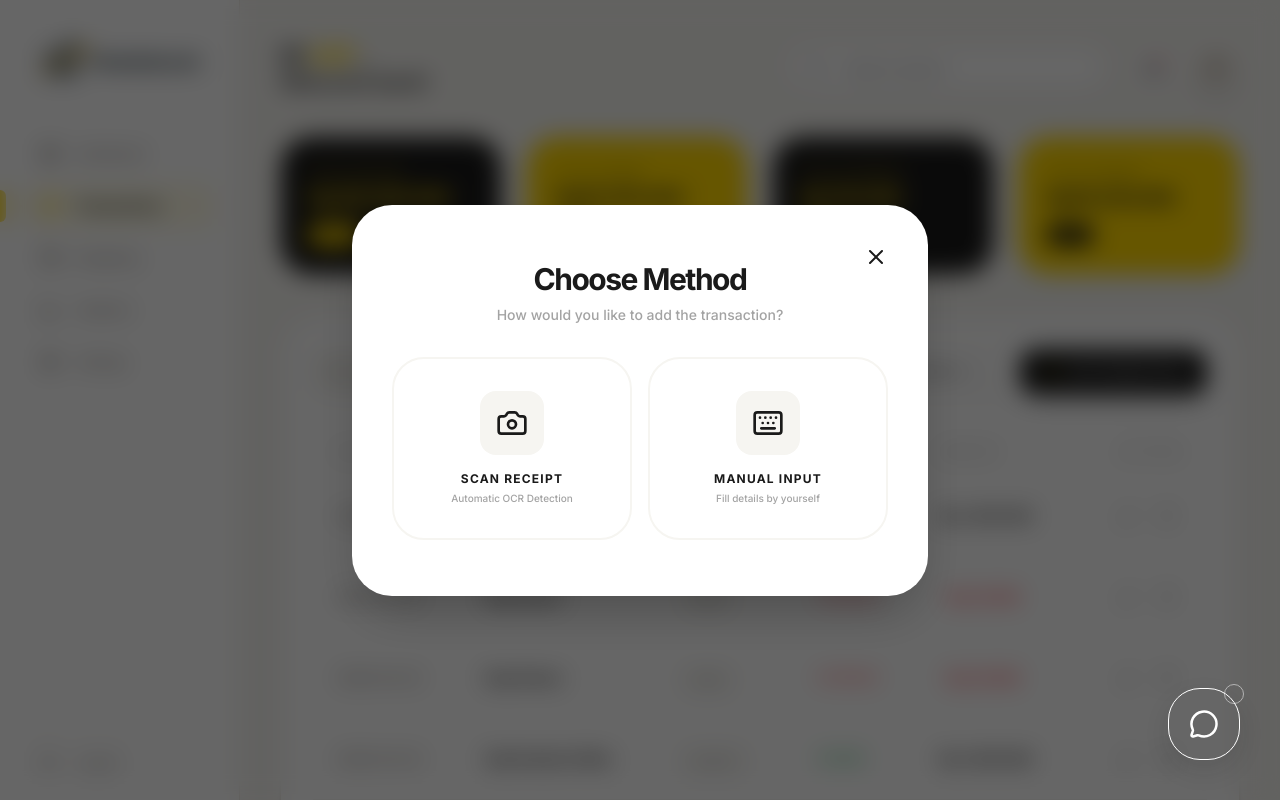
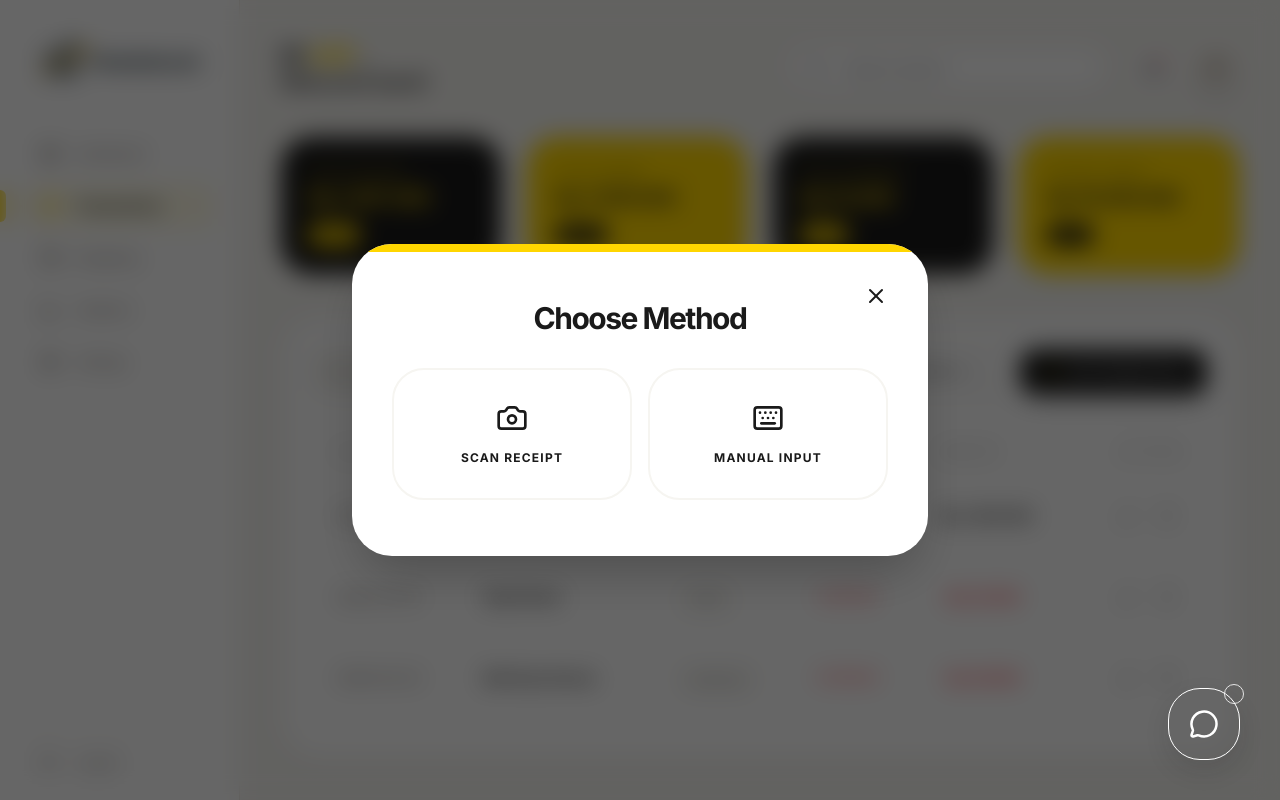
Before and after one commit to inyshvrn/finansialin-v2, a Next.js app: page /transactions in a window 1280 px wide. Both pictures are taken after a click on the button "ADD TRANSACTION". Shown: the top 800 px of the page. Built offline with nearby package versions, Linux system fonts and the light colour scheme.

Commit message:
ux transactions

```diff
--- a/src/app/(main)/transactions/page.jsx
+++ b/src/app/(main)/transactions/page.jsx
@@ -4,33 +4,67 @@ import Header from "../../components/header";
 import {
   Plus, Filter, Search, ChevronDown, Edit3, Trash2,
   X, Calendar, ArrowUpRight, ArrowDownLeft, Camera, Keyboard,
-  Image as ImageIcon
+  Image as ImageIcon, AlertCircle
 } from "lucide-react";
 
 export default function TransactionsPage() {
+  // --- STATES UTAMA ---
   const [searchTerm, setSearchTerm] = useState("");
   const [filterType, setFilterType] = useState("All");
   const [showFilterDropdown, setShowFilterDropdown] = useState(false);
   const [currentPage, setCurrentPage] = useState(1);
   const [isModalOpen, setIsModalOpen] = useState(false);
-  const [addMethod, setAddMethod] = useState(null); // 'scan' or 'manual'
+  const [addMethod, setAddMethod] = useState(null);
+  const [selectedMonth, setSelectedMonth] = useState("2026-04");
+  const monthInputRef = useRef(null);
 
-  const [selectedMonth, setSelectedMonth] = useState("2026-04");
-  const monthInputRef = useRef(null); // Untuk memicu kalender
+  // --- CRUD STATES ---
+  const [transactions, setTransactions] = useState([
+    { id: 1, date: "2026-04-26", desc: "Gaji Handai Coffee", cat: "Salary", type: "Income", amount: 2000000 },
+    { id: 2, date: "2026-04-25", desc: "Kopi Kalcer", cat: "Food", type: "Expenses", amount: 25000 },
+    { id: 3, date: "2026-04-24", desc: "Beli Susu Kurma", cat: "Supplies", type: "Expenses", amount: 28000 },
+  ]);
+  const [editingTrx, setEditingTrx] = useState(null);
+  const [itemToDelete, setItemToDelete] = useState(null); // State baru untuk modal delete
+  const [formData, setFormData] = useState({ desc: "", type: "Income", amount: "", cat: "", date: "2026-04-26" });
 
   const itemsPerPage = 25;
 
-  // --- DATA DUMMY (Sama seperti sebelumnya) ---
-  const initialData = Array.from({ length: 30 }, (_, i) => ({
-    id: i + 1,
-    date: `2026-04-${(i % 28) + 1 < 10 ? '0' + ((i % 28) + 1) : (i % 28) + 1}`,
-    desc: i % 3 === 0 ? "Gaji Handai Coffee" : "Kopi Kalcer",
-    cat: i % 3 === 0 ? "Salary" : "Food",
-    type: i % 3 === 0 ? "Income" : "Expenses",
-    amount: i % 3 === 0 ? "Rp 2.000.000" : "-Rp 25.000"
-  }));
-  const [transactions] = useState(initialData);
+  // --- LOGIC CRUD ---
+  const handleSave = (e) => {
+    e.preventDefault();
+    if (editingTrx) {
+      setTransactions(transactions.map(t => t.id === editingTrx.id ? { ...formData, id: t.id, amount: Number(formData.amount) } : t));
+    } else {
+      const newTrx = { ...formData, id: Date.now(), amount: Number(formData.amount) };
+      setTransactions([newTrx, ...transactions]);
+    }
+    closeModal();
+  };
 
+  // Fungsi delete yang dipanggil setelah konfirmasi di modal
+  const confirmDelete = () => {
+    if (itemToDelete) {
+      setTransactions(transactions.filter(t => t.id !== itemToDelete.id));
+      setItemToDelete(null);
+    }
+  };
+
+  const openEditModal = (trx) => {
+    setEditingTrx(trx);
+    setFormData({ ...trx });
+    setAddMethod('manual');
+    setIsModalOpen(true);
+  };
+
+  const closeModal = () => {
+    setIsModalOpen(false);
+    setEditingTrx(null);
+    setAddMethod(null);
+    setFormData({ desc: "", type: "Income", amount: "", cat: "", date: "2026-04-26" });
+  };
+
+  // --- LOGIC FILTER ---
   const filteredTransactions = useMemo(() => {
     return transactions.filter((trx) => {
       const matchSearch = trx.desc.toLowerCase().includes(searchTerm.toLowerCase());
@@ -42,19 +76,33 @@ export default function TransactionsPage() {
 
   const totalPages = Math.ceil(filteredTransactions.length / itemsPerPage);
   const displayedTransactions = filteredTransactions.slice((currentPage - 1) * itemsPerPage, currentPage * itemsPerPage);
+  const pageNumbers = Array.from({ length: totalPages }, (_, i) => i + 1);
 
   return (
-    <div className="space-y-10 animate-in fade-in duration-500 pb-20 font-sans">
+    <div className="space-y-10 animate-in fade-in duration-500 pb-20 font-sans text-[#1A1A1A]">
       <Header name="ABP" />
 
       {/* Summary Cards */}
-      <section className="grid grid-cols-1 md:grid-cols-2 lg:grid-cols-4 gap-6">
-        <SummaryCard label="Total Balance" amount="Rp200.000.000" trend="+15%" color="bg-[#1A1A1A]" textColor="text-[#FFD600]" />
-        <SummaryCard label="Total Income" amount="Rp60.000.000" trend="+30%" color="bg-[#FFD600]" textColor="text-[#1A1A1A]" />
-        <SummaryCard label="Total Expenses" amount="Rp750.000" trend="-11%" color="bg-[#1A1A1A]" textColor="text-[#FFD600]" />
-        <SummaryCard label="Total Savings" amount="Rp59.250.000" trend="+5%" color="bg-[#FFD600]" textColor="text-[#1A1A1A]" />
+      <section className="grid grid-cols-1 md:grid-cols-2 lg:grid-cols-4 gap-6 text-[#1A1A1A]">
+        <SummaryCard
+          label="Total Balance"
+          amount={`Rp ${(transactions.reduce((acc, curr) => curr.type === "Income" ? acc + curr.amount : acc - curr.amount, 0)).toLocaleString('id-ID')}`}
+          trend="+15%" color="bg-[#1A1A1A]" textColor="text-[#FFD600]"
+        />
+        <SummaryCard
+          label="Total Income"
+          amount={`Rp ${(transactions.filter(t => t.type === "Income").reduce((acc, curr) => acc + curr.amount, 0)).toLocaleString('id-ID')}`}
+          trend="+30%" color="bg-[#FFD600]" textColor="text-[#1A1A1A]"
+        />
+        <SummaryCard
+          label="Total Expenses"
+          amount={`Rp ${(transactions.filter(t => t.type === "Expenses").reduce((acc, curr) => acc + curr.amount, 0)).toLocaleString('id-ID')}`}
+          trend="-11%" color="bg-[#1A1A1A]" textColor="text-[#FFD600]"
+        />
+        <SummaryCard label="Savings Target" amount="Rp 50.000.000" trend="+5%" color="bg-[#FFD600]" textColor="text-[#1A1A1A]" />
       </section>
 
+      {/* Filter & Action Row */}
       <section className="bg-white p-8 rounded-[40px] border border-[#E8E2D9] shadow-sm space-y-8">
         <div className="flex flex-col lg:flex-row justify-between items-center gap-6">
           <div className="relative w-full lg:w-96">
@@ -62,14 +110,12 @@ export default function TransactionsPage() {
             <input
               type="text"
               placeholder="Search description..."
-              value={searchTerm}
               onChange={(e) => {setSearchTerm(e.target.value); setCurrentPage(1);}}
               className="w-full h-12 bg-[#F6F5F1] rounded-2xl pl-12 pr-4 border-none focus:ring-2 focus:ring-[#FFD600] text-sm font-medium"
             />
           </div>
 
           <div className="flex flex-wrap items-center gap-3 w-full lg:w-auto">
-            {/* Filter Dropdown */}
             <div className="relative">
               <button
                 onClick={() => setShowFilterDropdown(!showFilterDropdown)}
@@ -93,27 +139,16 @@ export default function TransactionsPage() {
               )}
             </div>
 
-            {/* Kalender Button (Fixed Click) */}
             <div className="relative">
-              <input
-                type="month"
-                ref={monthInputRef}
-                value={selectedMonth}
-                onChange={(e) => {setSelectedMonth(e.target.value); setCurrentPage(1);}}
-                className="absolute inset-0 w-0 h-0 opacity-0"
-              />
-              <button
-                onClick={() => monthInputRef.current?.showPicker()}
-                className="flex items-center gap-2 px-6 py-3.5 bg-white border border-[#E8E2D9] rounded-2xl text-[10px] font-black uppercase tracking-widest hover:bg-[#F6F5F1] transition shadow-sm"
-              >
-                <Calendar size={14} className="text-[#FFD600]" />
-                {selectedMonth} <ChevronDown size={14} />
+              <input type="month" ref={monthInputRef} value={selectedMonth} onChange={(e) => {setSelectedMonth(e.target.value); setCurrentPage(1);}} className="absolute inset-0 w-0 h-0 opacity-0" />
+              <button onClick={() => monthInputRef.current?.showPicker()} className="flex items-center gap-2 px-6 py-3.5 bg-white border border-[#E8E2D9] rounded-2xl text-[10px] font-black uppercase tracking-widest hover:bg-[#F6F5F1] transition shadow-sm">
+                <Calendar size={14} className="text-[#FFD600]" /> {selectedMonth} <ChevronDown size={14} />
               </button>
             </div>
 
             <button
               onClick={() => {setIsModalOpen(true); setAddMethod(null);}}
-              className="group flex items-center gap-2 px-6 py-3.5 bg-[#1A1A1A] text-white rounded-2xl text-[10px] font-black uppercase tracking-widest transition-all hover:bg-[#FFD600] hover:text-[#1A1A1A] hover:scale-105 shadow-lg"
+              className="group flex items-center gap-2 px-6 py-3.5 bg-[#1A1A1A] text-white rounded-2xl text-[10px] font-black uppercase tracking-widest transition-all hover:bg-[#FFD600] hover:text-[#1A1A1A] shadow-lg"
             >
               <Plus size={18} className="text-[#FFD600] group-hover:text-[#1A1A1A]" />
               Add Transaction
@@ -121,8 +156,8 @@ export default function TransactionsPage() {
           </div>
         </div>
 
-        {/* Table Content (Sama seperti sebelumnya) */}
-        <div className="overflow-x-auto">
+        {/* --- TABLE CONTENT --- */}
+        <div className="overflow-x-auto min-h-[300px]">
           <table className="w-full text-left">
             <thead>
               <tr className="text-[10px] font-black uppercase tracking-[0.25em] text-[#A3A3A3] border-b border-[#F6F5F1]">
@@ -135,106 +170,133 @@ export default function TransactionsPage() {
               </tr>
             </thead>
             <tbody className="divide-y divide-[#F6F5F1]">
-              {displayedTransactions.map((trx) => (
+              {displayedTransactions.length > 0 ? displayedTransactions.map((trx) => (
                 <tr key={trx.id} className="hover:bg-[#FDFCFB] transition group">
                   <td className="px-6 py-6 text-sm font-medium text-[#7A746E]">{trx.date}</td>
-                  <td className="px-6 py-6 text-sm font-bold text-[#1A1A1A]">{trx.desc}</td>
+                  <td className="px-6 py-6 text-sm font-bold">{trx.desc}</td>
                   <td className="px-6 py-6"><span className="bg-[#F6F5F1] px-3 py-1.5 rounded-lg text-[10px] font-bold uppercase tracking-wider text-[#A3A3A3]">{trx.cat}</span></td>
-                  <td className="px-6 py-6 text-[10px] font-black uppercase tracking-widest">
-                    <span className={trx.type === "Expenses" ? "text-red-500" : "text-green-600"}>{trx.type}</span>
+                  <td className={`px-6 py-6 text-[10px] font-black uppercase tracking-widest ${trx.type === "Expenses" ? "text-red-500" : "text-green-600"}`}>{trx.type}</td>
+                  <td className={`px-6 py-6 text-sm font-black tabular-nums ${trx.type === "Expenses" ? "text-red-500" : "text-[#1A1A1A]"}`}>
+                    {trx.type === "Expenses" ? "-" : ""}Rp {trx.amount.toLocaleString('id-ID')}
                   </td>
-                  <td className={`px-6 py-6 text-sm font-black tabular-nums ${trx.type === "Expenses" ? "text-red-500" : "text-[#1A1A1A]"}`}>{trx.amount}</td>
                   <td className="px-6 py-6 text-right space-x-2">
-                    <button className="p-2 hover:bg-[#FFD600] rounded-xl transition text-[#A3A3A3] hover:text-[#1A1A1A]"><Edit3 size={16} /></button>
-                    <button className="p-2 hover:bg-red-500 rounded-xl transition text-[#A3A3A3] hover:text-white"><Trash2 size={16} /></button>
+                    <button onClick={() => openEditModal(trx)} className="p-2 hover:bg-[#FFD600] rounded-xl transition text-[#A3A3A3] hover:text-[#1A1A1A]"><Edit3 size={16} /></button>
+                    <button onClick={() => setItemToDelete(trx)} className="p-2 hover:bg-red-500 rounded-xl transition text-[#A3A3A3] hover:text-white"><Trash2 size={16} /></button>
                   </td>
                 </tr>
-              ))}
+              )) : (
+                <tr><td colSpan="6" className="py-20 text-center text-[#A3A3A3] italic">No data found...</td></tr>
+              )}
             </tbody>
           </table>
         </div>
+
+        {/* --- PAGINATION --- */}
+        {totalPages > 1 && (
+          <div className="flex justify-between items-center pt-8 border-t border-[#F6F5F1]">
+            <p className="text-[10px] font-black text-[#A3A3A3] uppercase tracking-widest">{filteredTransactions.length} Results</p>
+            <div className="flex gap-2">
+              {pageNumbers.map(num => (
+                <button
+                  key={num}
+                  onClick={() => setCurrentPage(num)}
+                  className={`w-10 h-10 rounded-xl text-[10px] font-black transition-all ${currentPage === num ? "bg-[#1A1A1A] text-[#FFD600] scale-110" : "bg-white text-[#A3A3A3] border border-[#E8E2D9] hover:bg-[#F6F5F1]"}`}
+                >
+                  {num}
+                </button>
+              ))}
+            </div>
+          </div>
+        )}
       </section>
 
-      {/* --- MODAL ADD TRANSACTION DENGAN PILIHAN --- */}
+      {/* --- MODAL ADD/EDIT --- */}
       {isModalOpen && (
         <div className="fixed inset-0 z-50 flex items-center justify-center bg-black/60 backdrop-blur-md p-6 animate-in fade-in duration-300">
-          <div className="bg-white w-full max-w-xl rounded-[40px] p-10 shadow-2xl relative animate-in zoom-in-95">
-            <button onClick={() => setIsModalOpen(false)} className="absolute top-8 right-8 p-2 hover:bg-gray-100 rounded-full transition-colors"><X size={24}/></button>
-
+          <div className="bg-white w-full max-w-xl rounded-[40px] p-10 shadow-2xl relative animate-in zoom-in-95 overflow-hidden">
+            <div className="absolute top-0 left-0 w-full h-2 bg-[#FFD600]"></div>
+            <button onClick={closeModal} className="absolute top-8 right-8 p-2 hover:bg-gray-100 rounded-full"><X size={24}/></button>
             {!addMethod ? (
-              <div className="space-y-8 py-4 text-[#1A1A1A]">
-                <div className="text-center space-y-2">
-                  <h2 className="text-3xl font-black tracking-tighter">Choose Method</h2>
-                  <p className="text-sm font-medium text-[#A3A3A3]">How would you like to add the transaction?</p>
-                </div>
-                <div className="grid grid-cols-1 md:grid-cols-2 gap-4">
-                  <button
-                    onClick={() => setAddMethod('scan')}
-                    className="p-8 border-2 border-[#F6F5F1] hover:border-[#FFD600] rounded-[32px] transition-all flex flex-col items-center gap-4 group"
-                  >
-                    <div className="w-16 h-16 bg-[#F6F5F1] group-hover:bg-[#FFD600] rounded-2xl flex items-center justify-center transition-colors">
-                      <Camera size={32} className="text-[#1A1A1A]" />
-                    </div>
-                    <div className="text-center">
-                      <p className="font-black uppercase tracking-widest text-xs">Scan Receipt</p>
-                      <p className="text-[10px] font-medium text-[#A3A3A3] mt-1">Automatic OCR Detection</p>
-                    </div>
+              <div className="space-y-8 py-4">
+                <h2 className="text-3xl font-black tracking-tighter text-center">Choose Method</h2>
+                <div className="grid grid-cols-2 gap-4">
+                  <button onClick={() => setAddMethod('scan')} className="p-8 border-2 border-[#F6F5F1] hover:border-[#FFD600] rounded-[32px] transition-all flex flex-col items-center gap-4 group">
+                    <Camera size={32} className="group-hover:text-[#FFD600]" /><p className="font-black uppercase tracking-widest text-xs">Scan Receipt</p>
                   </button>
-                  <button
-                    onClick={() => setAddMethod('manual')}
-                    className="p-8 border-2 border-[#F6F5F1] hover:border-[#FFD600] rounded-[32px] transition-all flex flex-col items-center gap-4 group"
-                  >
-                    <div className="w-16 h-16 bg-[#F6F5F1] group-hover:bg-[#FFD600] rounded-2xl flex items-center justify-center transition-colors">
-                      <Keyboard size={32} className="text-[#1A1A1A]" />
-                    </div>
-                    <div className="text-center">
-                      <p className="font-black uppercase tracking-widest text-xs">Manual Input</p>
-                      <p className="text-[10px] font-medium text-[#A3A3A3] mt-1">Fill details by yourself</p>
-                    </div>
+                  <button onClick={() => setAddMethod('manual')} className="p-8 border-2 border-[#F6F5F1] hover:border-[#FFD600] rounded-[32px] transition-all flex flex-col items-center gap-4 group">
+                    <Keyboard size={32} className="group-hover:text-[#FFD600]" /><p className="font-black uppercase tracking-widest text-xs">Manual Input</p>
                   </button>
                 </div>
               </div>
-            ) : addMethod === 'manual' ? (
-              <div className="animate-in slide-in-from-right-4 duration-300">
-                <button onClick={() => setAddMethod(null)} className="text-[10px] font-black uppercase tracking-widest text-[#FFD600] mb-4 hover:underline">← Back to selection</button>
-                <h2 className="text-2xl font-black mb-6 tracking-tighter text-[#1A1A1A]">Manual Transaction</h2>
-                <form className="grid grid-cols-2 gap-4">
+            ) : (
+              <div className="animate-in slide-in-from-right-4">
+                <button onClick={() => setAddMethod(null)} className="text-[10px] font-black uppercase tracking-widest text-[#FFD600] mb-4 hover:underline">← Back</button>
+                <h2 className="text-2xl font-black mb-6 tracking-tighter">{editingTrx ? "Edit" : "New"} Transaction</h2>
+                <form onSubmit={handleSave} className="grid grid-cols-2 gap-4">
                   <div className="col-span-2 space-y-1.5">
-                    <label className="text-[10px] font-black uppercase tracking-widest text-[#A3A3A3] ml-1">Description</label>
-                    <input type="text" placeholder="Gaji Handai Coffee" className="w-full h-12 bg-[#F6F5F1] rounded-2xl px-5 text-sm font-semibold outline-none focus:ring-2 focus:ring-[#FFD600]" />
+                    <label className="text-[10px] font-black uppercase tracking-widest text-[#A3A3A3]">Description</label>
+                    <input required value={formData.desc} onChange={(e) => setFormData({...formData, desc: e.target.value})} type="text" className="w-full h-12 bg-[#F6F5F1] rounded-2xl px-5 text-sm font-semibold outline-none focus:ring-2 focus:ring-[#FFD600]" />
                   </div>
                   <div className="space-y-1.5">
-                    <label className="text-[10px] font-black uppercase tracking-widest text-[#A3A3A3] ml-1">Type</label>
-                    <select className="w-full h-12 bg-[#F6F5F1] rounded-2xl px-4 text-sm font-semibold outline-none">
-                      <option>Income</option>
-                      <option>Expenses</option>
-                    </select>
+                    <label className="text-[10px] font-black uppercase tracking-widest text-[#A3A3A3]">Type</label>
+                    <select value={formData.type} onChange={(e) => setFormData({...formData, type: e.target.value})} className="w-full h-12 bg-[#F6F5F1] rounded-2xl px-4 text-sm font-semibold outline-none"><option value="Income">Income</option><option value="Expenses">Expenses</option></select>
                   </div>
                   <div className="space-y-1.5">
-                    <label className="text-[10px] font-black uppercase tracking-widest text-[#A3A3A3] ml-1">Amount</label>
-                    <input type="number" placeholder="Rp" className="w-full h-12 bg-[#F6F5F1] rounded-2xl px-5 text-sm font-semibold outline-none focus:ring-2 focus:ring-[#FFD600]" />
+                    <label className="text-[10px] font-black uppercase tracking-widest text-[#A3A3A3]">Amount (Rp)</label>
+                    <input required value={formData.amount} onChange={(e) => setFormData({...formData, amount: e.target.value})} type="number" className="w-full h-12 bg-[#F6F5F1] rounded-2xl px-5 text-sm font-semibold outline-none" />
                   </div>
                   <div className="space-y-1.5">
-                    <label className="text-[10px] font-black uppercase tracking-widest text-[#A3A3A3] ml-1">Category</label>
-                    <input type="text" placeholder="Salary, Food, etc" className="w-full h-12 bg-[#F6F5F1] rounded-2xl px-5 text-sm font-semibold outline-none focus:ring-2 focus:ring-[#FFD600]" />
+                    <label className="text-[10px] font-black uppercase tracking-widest text-[#A3A3A3]">Category</label>
+                    <input required value={formData.cat} onChange={(e) => setFormData({...formData, cat: e.target.value})} type="text" className="w-full h-12 bg-[#F6F5F1] rounded-2xl px-5 text-sm font-semibold outline-none" />
                   </div>
                   <div className="space-y-1.5">
-                    <label className="text-[10px] font-black uppercase tracking-widest text-[#A3A3A3] ml-1">Date</label>
-                    <input type="date" className="w-full h-12 bg-[#F6F5F1] rounded-2xl px-5 text-sm font-semibold outline-none focus:ring-2 focus:ring-[#FFD600]" />
+                    <label className="text-[10px] font-black uppercase tracking-widest text-[#A3A3A3]">Date</label>
+                    <input required value={formData.date} onChange={(e) => setFormData({...formData, date: e.target.value})} type="date" className="w-full h-12 bg-[#F6F5F1] rounded-2xl px-5 text-sm font-semibold outline-none" />
                   </div>
-                  <button className="col-span-2 py-4 bg-[#1A1A1A] text-[#FFD600] font-black uppercase tracking-[0.2em] rounded-2xl shadow-xl mt-4 hover:bg-black transition-all">Save Transaction</button>
+                  <button type="submit" className="col-span-2 py-4 bg-[#1A1A1A] text-[#FFD600] font-black uppercase tracking-[0.2em] rounded-2xl shadow-xl mt-4 hover:bg-black transition-all">
+                    {editingTrx ? "Update" : "Save"} Transaction
+                  </button>
                 </form>
               </div>
-            ) : (
-              <div className="animate-in slide-in-from-right-4 duration-300 text-center space-y-6 py-6">
-                 <button onClick={() => setAddMethod(null)} className="absolute top-8 left-8 text-[10px] font-black uppercase tracking-widest text-[#FFD600] hover:underline">← Back</button>
-                 <div className="w-full h-64 border-2 border-dashed border-[#E8E2D9] rounded-[32px] flex flex-col items-center justify-center gap-4 bg-[#FDFCFB] group hover:border-[#FFD600] cursor-pointer transition-all">
-                    <ImageIcon size={48} className="text-[#A3A3A3] group-hover:text-[#FFD600]" />
-                    <p className="text-sm font-bold text-[#A3A3A3]">Drop receipt here or click to upload</p>
-                 </div>
-                 <button className="w-full py-4 bg-[#1A1A1A] text-[#FFD600] font-black uppercase tracking-[0.2em] rounded-2xl shadow-xl">Process Receipt</button>
+            )}
+          </div>
+        </div>
+      )}
+
+      {/* --- MODAL KONFIRMASI DELETE (CUSTOM LUXURY) --- */}
+      {itemToDelete && (
+        <div className="fixed inset-0 z-[60] flex items-center justify-center bg-black/60 backdrop-blur-md p-6 animate-in fade-in duration-300">
+          <div className="bg-white w-full max-w-sm rounded-[40px] p-10 shadow-2xl relative overflow-hidden text-center animate-in zoom-in-95 duration-300">
+            {/* Dekorasi Aksen Merah */}
+            <div className="absolute top-0 left-0 w-full h-2 bg-red-500/80"></div>
+
+            <div className="flex flex-col items-center gap-5">
+              <div className="w-20 h-20 bg-red-50 rounded-[30px] flex items-center justify-center text-red-500">
+                <AlertCircle size={40} />
               </div>
-            )}
+
+              <div className="space-y-2">
+                <h3 className="text-2xl font-black tracking-tighter text-[#1A1A1A]">Hapus Data?</h3>
+                <p className="text-sm font-medium text-[#A3A3A3] leading-relaxed">
+                  Kamu yakin ingin menghapus transaksi <span className="font-bold text-[#1A1A1A]">"{itemToDelete.desc}"</span>? Data ini tidak bisa dikembalikan.
+                </p>
+              </div>
+
+              <div className="flex gap-3 w-full pt-4">
+                <button
+                  onClick={() => setItemToDelete(null)}
+                  className="flex-1 py-4 bg-[#F6F5F1] text-[#A3A3A3] font-black uppercase tracking-widest text-[10px] rounded-2xl hover:bg-gray-100 transition-all border border-[#E8E2D9]"
+                >
+                  Batal
+                </button>
+                <button
+                  onClick={confirmDelete}
+                  className="flex-1 py-4 bg-red-500 text-white font-black uppercase tracking-widest text-[10px] rounded-2xl shadow-lg shadow-red-200 hover:bg-red-600 hover:scale-[1.02] transition-all"
+                >
+                  Ya, Hapus
+                </button>
+              </div>
+            </div>
           </div>
         </div>
       )}
@@ -246,7 +308,7 @@ function SummaryCard({ label, amount, trend, color, textColor }) {
   const isDark = color === "bg-[#1A1A1A]";
   return (
     <div className={`${color} p-7 rounded-[32px] border border-[#E8E2D9] shadow-sm relative overflow-hidden group hover:scale-[1.02] transition-all`}>
-      <div className="space-y-1 relative z-10">
+      <div className="space-y-1 relative z-10 font-sans">
         <p className={`text-[10px] font-black uppercase tracking-widest ${isDark ? "text-[#FFD600]/60" : "text-[#1A1A1A]/60"}`}>{label}</p>
         <h3 className={`text-xl font-black tracking-tighter ${textColor} tabular-nums`}>{amount}</h3>
         <div className="flex items-center gap-1.5 pt-2">
```
